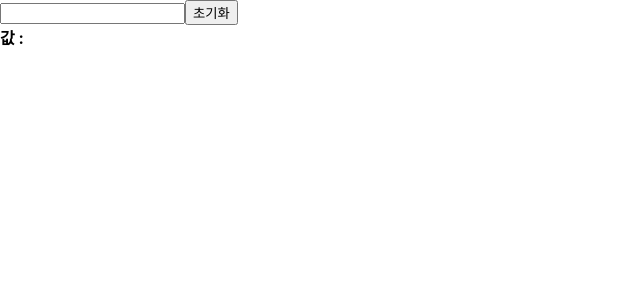
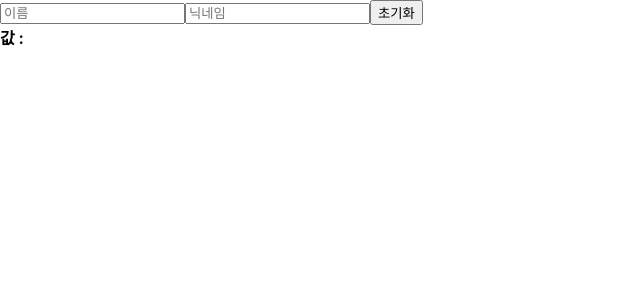
Before and after one commit to kkyy3402/React_Study, a React (Create React App) app in the folder begin-react/: page / in a window 1280 px wide. Shown: the top 300 px of the page, without its empty margins (0-640 px from the left). Built offline with nearby package versions, Linux system fonts and the light colour scheme.

Commit message:
여러 input 태그에 대한 데이터 다루기 (정확히 이해못함)

```diff
--- a/begin-react/src/App.js
+++ b/begin-react/src/App.js
@@ -4,12 +4,13 @@
 import Wrapper from "./TestDatas/Wrapper";
 import Counter from "./TestDatas/Counter";
 import InputSample from "./TestDatas/InputSample";
+import MultipleInputSample from "./TestDatas/MultipleInputSample";
 
 function App() {
   return (
     <div className="App">
 
-      <InputSample/>
+      <MultipleInputSample/>
 
 
     </div>
--- /dev/null
+++ b/begin-react/src/TestDatas/MultipleInputSample.js
@@ -0,0 +1,39 @@
+import React, { useState } from 'react';
+
+function MultipleInputSample(){
+
+    const [inputs, setInputs] = useState({
+        name : '',
+        nickname : ''
+    });
+
+    const onChange = (e) => {
+        const { name, value } = e.target;
+
+        setInputs({
+            ...inputs,
+            [name] : value,
+        });
+    }
+
+
+    const onReset = () => {
+
+    }
+
+    return (
+        <div>
+
+            <input name="name" placeholder="이름" onChange={onChange}/>
+            <input name="nickname" placeholder="닉네임" onChange={onChange}/>
+            <button onClick={onReset}>초기화</button>
+
+            <div>
+                <b>값 : {inputs.name}</b>
+            </div>
+
+        </div>
+    );
+}
+
+export default MultipleInputSample;
```
Also changed, not shown: 1 other file (tests, documents, lock files or other folders).
